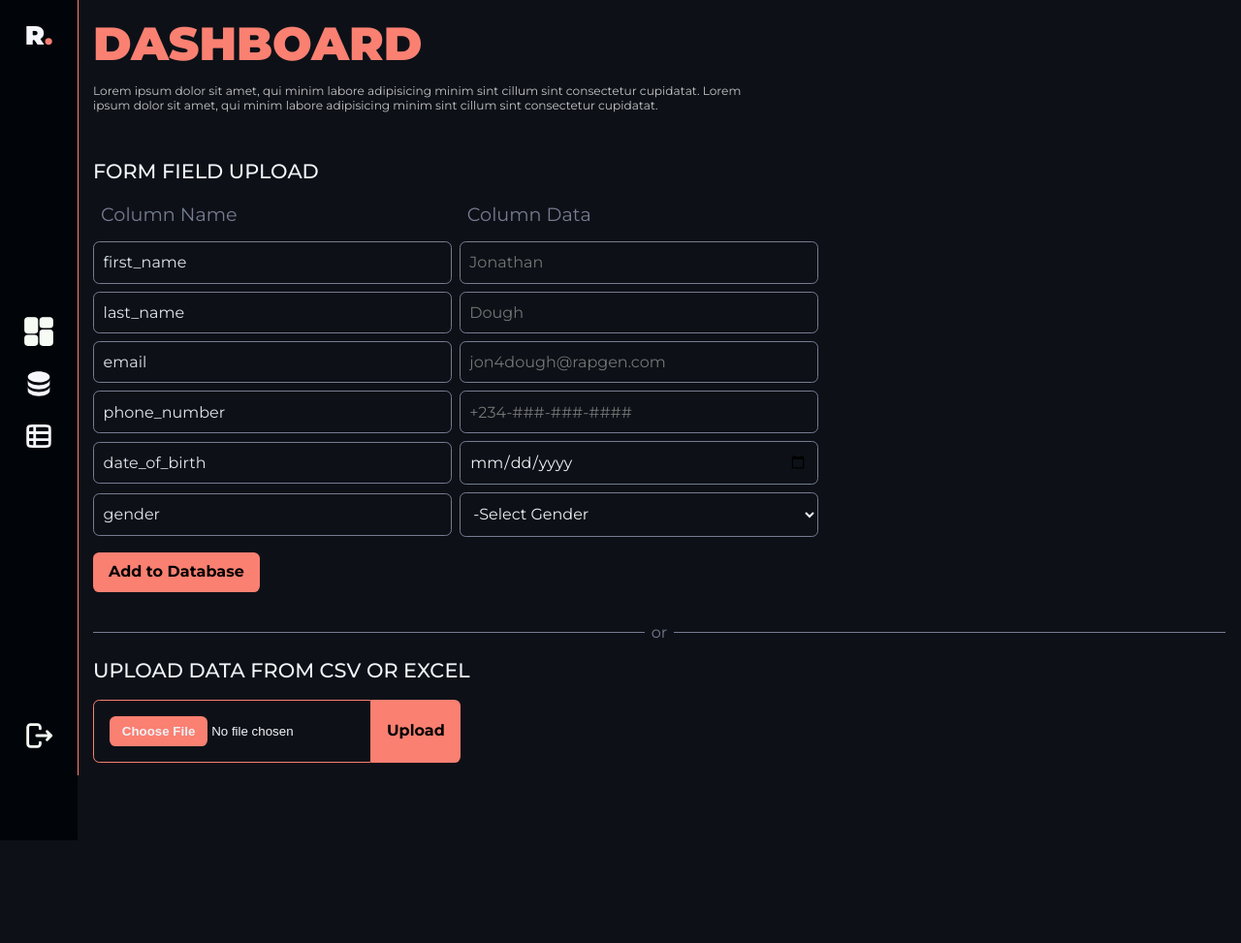
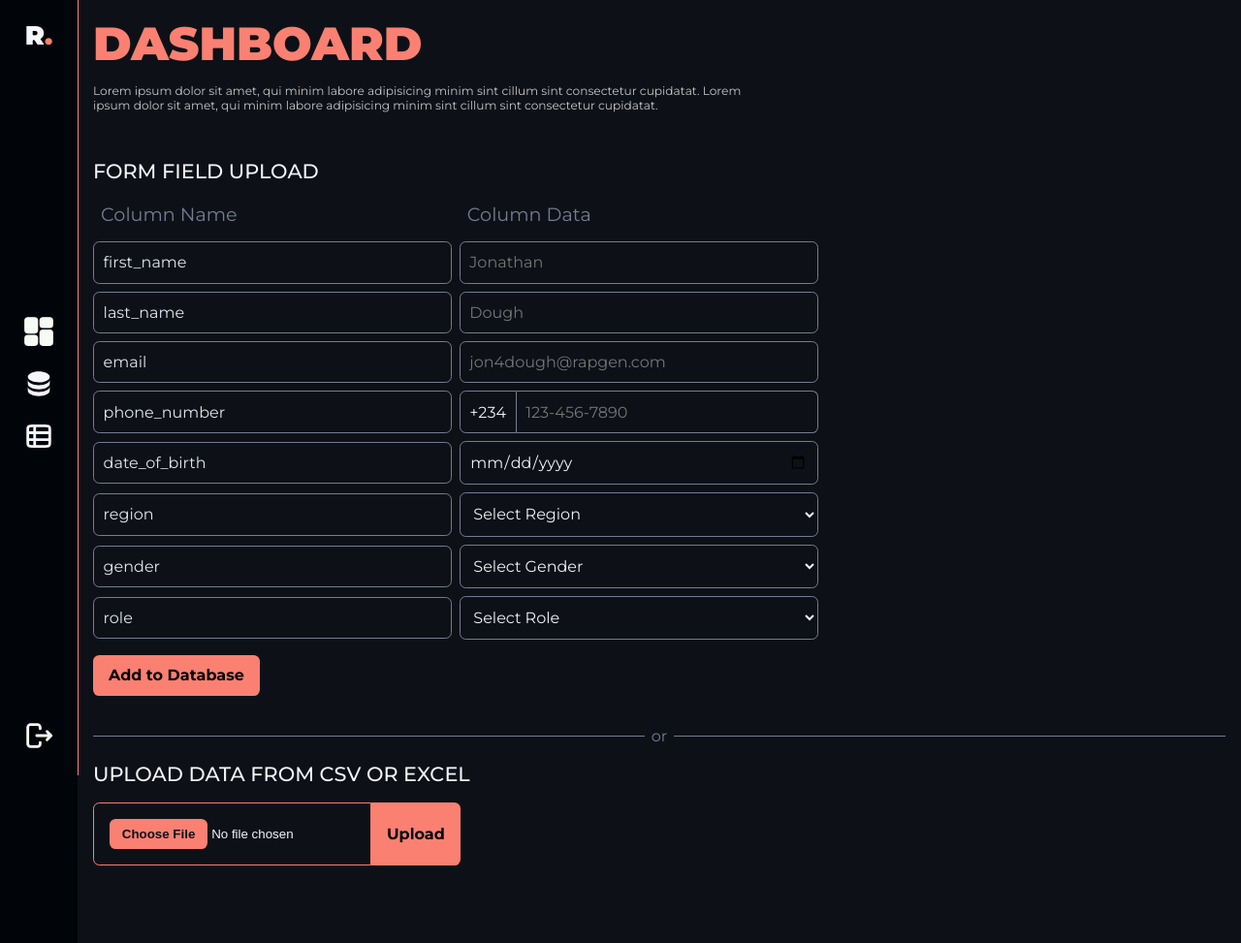
Before and after one commit to SurbD/RapgenDBMS, a Flask app: page / in a window 1280 px wide. Shown: the whole page at 97% size. Before the commit the page ends 867 px from the top, so only its background shows below. Run offline with Flask 3, Linux system fonts and the light colour scheme; a user stored in the database is signed in; tables that the repository leaves empty hold one stand-in row (values such as "Sample post").

Commit message:
Added Form Vaidation for Dashboard and upload form api to add data to the database

```diff
--- a/app/static/home_page.css
+++ b/app/static/home_page.css
@@ -60,7 +60,6 @@
 }
 
 .dashboard-icon-svg svg {
-    /* fill: var(--accent); */
     width: 34px;
     height: 34px;
     transition: all 0.3s ease 0s;
@@ -117,8 +116,8 @@
 
 
 .file-input::-webkit-file-upload-button {
-    color: var(--gray200);
-    font-weight: 700;
+    color: var(--deep-gray);
+    font-weight: 800;
     padding: 0.5rem 0.8rem;
     border: none;
     background-color: var(--accent);
@@ -230,6 +229,41 @@
 }
 
 .invalid-file-form {
-    outline: 1px solid red;
+    /* outline: 1px solid red; */
+    /* border: none; */
+    outline: none;
     border: 1px solid red;
 }
+
+.phone-input-fields {
+    display: flex;
+    width: 100%;
+}
+
+.phone-input-fields .number-code {
+    display: flex;
+    /* background-color: var(--accent); */
+    padding: 0.6rem;
+    align-items: center;
+    border: 1px solid var(--gray400);
+    border-radius: var(--bdrad) 0 0 var(--bdrad);
+
+    /* font-weight: bold; */
+    color: var(--gray200);
+}
+
+.phone-input-fields .file-input-field {
+    width: 100%;
+    border-radius: 0 var(--bdrad) var(--bdrad) 0;
+    outline: none;
+    /* border: 2px solid var(--gray200); */
+    border-left: none;
+}
+
+.phone-input-fields .file-input-field:focus{
+    border-color: var(--gray200);
+    border-left: none;
+}
+.phone-input-fields .invalid-file-form:focus {
+    border-color: red;
+}
--- a/app/static/js/main.js
+++ b/app/static/js/main.js
@@ -87,16 +87,16 @@ function uploadFile() {
     }
 }
 
-function sendFormData() {
-    console.log('clicked Submit')
-    const form_data = document.forms['database-upload-form']
-    const data = {
-        first_name: form_data['firstName'].value,
-        last_name: form_data['lastName'].value,
-        email: form_data['email'].value,
-        phone_number: form_data['phoneNumber'].value,
-        date_of_birth: form_data['dateOfBirth'].value,
-        gender: form_data['gender'].value
-    }
-    console.log(data);
-}
+// function sendFormData() {
+//     console.log('clicked Submit')
+//     const form_data = document.forms['database-upload-form']
+//     const data = {
+//         first_name: form_data['firstName'].value,
+//         last_name: form_data['lastName'].value,
+//         email: form_data['email'].value,
+//         phone_number: form_data['phoneNumber'].value,
+//         date_of_birth: form_data['dateOfBirth'].value,
+//         gender: form_data['gender'].value
+//     }
+//     console.log(data);
+// }
--- a/app/static/js/validate.js
+++ b/app/static/js/validate.js
@@ -1,11 +1,15 @@
-const form = document.forms['database-upload-form'];
-const email = form['email'];
-const dateOfBirth = form['dateOfBirth'];
-const phoneNumber = form['phoneNumber'];
-const lastName = form['lastName'];
-const firstName = form['firstName'];
+const form = document.forms["database-upload-form"];
+const email = form["email"];
+const dateOfBirth = form["dateOfBirth"];
+const phoneNumber = form["phoneNumber"];
+const lastName = form["lastName"];
+const firstName = form["firstName"];
+const role = form["role"];
+const region = form["region"];
+const gender = form["gender"];
 
-const emailRegExp = /^([a-zA-Z0-9_\-\.]+)@([a-zA-Z0-9_\-\.]+)\.([a-zA-Z]{2,5})$/;
+const emailRegExp =
+  /^([a-zA-Z0-9_\-\.]+)@([a-zA-Z0-9_\-\.]+)\.([a-zA-Z]{2,5})$/;
 const nameRegExp = /^([a-zA-Z])([a-zA-Z])/;
 const numberRegExp = /^[789]\d+$/;
 
@@ -16,45 +20,82 @@ let lastNameValid;
 let dateOfBirthValid;
 let phoneNumberValid;
 
+let emailValue;
+let validEmail = null;
+
+function formToDatabase() {
+  if (email.value === "" || email.value == false) {
+    emailValue = null;
+  } else {
+    emailValue = email.value.toLowerCase();
+  }
+
+  const formData = {
+    first_name: firstName.value.toLowerCase(),
+    last_name: lastName.value.toLowerCase(),
+    email: emailValue,
+    gender: gender.value,
+    date_of_birth: dateOfBirth.value,
+    phone_number: `+234${phoneNumber.value}`,
+    role: role.value,
+    region: region.value,
+  };
+
+  const promise = axios.post("/upload-form", formData);
+  const resPromise = promise.then((response) => response.data);
+
+  return resPromise;
+}
+
 // This determines what happens when a user tries to submit th form
 form.addEventListener("submit", () => {
   event.preventDefault();
 
   // const formValid = null; // call function that will check form validity
   if (checkFormValid()) {
-        axios.post('/upload-form', {
-            email: email.value,
-            firstName: firstName.value
+    console.log("Form is valid you can now submit.");
+    formToDatabase()
+      .then((data) => {
+        const responds = data.status;
+        console.log(`From formToDatabase function --> status:${responds}`);
       })
-        console.log("Form is valid you can now submit.");
-    }
-    else {
+      .catch((err) => console.log(err));
+  } else {
     console.log("Invalid Form inputs please check for and try again");
   }
-})
+});
 
 email.addEventListener("input", () => {
   const isValid = email.value.length == 0 || emailRegExp.test(email.value);
 
   if (isValid) {
     console.log("Valid email format");
+    if (email.value.length != 0) {
+      emailValidator()
+        .then((data) => {
+          validEmail = data.exists;
+          console.log("Email Valid");
+        })
+        .catch((err) => console.log(err));
+    }
     emailValid = true;
     email.classList.remove("invalid-file-form");
-    }
-    else {
+  } else {
     email.classList.add("invalid-file-form");
     console.log("Invalid email format");
     emailValid = false;
   }
-})
+});
 
 dateOfBirth.addEventListener("input", () => {
   // Checks if year is less then or is equal to current year
   console.log(dateOfBirth.value);
-})
+});
 
 phoneNumber.addEventListener("input", () => {
-    const isValid = phoneNumber.value.length == 0 || (numberRegExp.test(phoneNumber.value) && phoneNumber.value.length == 10);
+  const isValid =
+    phoneNumber.value.length == 0 ||
+    (numberRegExp.test(phoneNumber.value) && phoneNumber.value.length == 10);
   // Checks if phone number matches any of the formats given
 
   if (isValid) {
@@ -65,62 +106,66 @@ phoneNumber.addEventListener("input", () => {
     phoneNumberValid = false;
     phoneNumber.classList.add("invalid-file-form");
   }
-})
+});
 
 firstName.addEventListener("input", () => {
-    const isValid = firstName.value.length == 0 || (nameRegExp.test(firstName.value) && firstName.value.length >= 3);
+  const isValid =
+    firstName.value.length == 0 ||
+    (nameRegExp.test(firstName.value) && firstName.value.length >= 3);
 
   if (isValid) {
     firstNameValid = true;
     firstName.classList.remove("invalid-file-form");
-    }
-    else {
+  } else {
     firstNameValid = false;
     firstName.classList.add("invalid-file-form");
   }
-})
+});
 
 lastName.addEventListener("input", () => {
-    const isValid = lastName.value.length == 0 || (nameRegExp.test(lastName.value) && lastName.value.length >= 3);
+  const isValid =
+    lastName.value.length == 0 ||
+    (nameRegExp.test(lastName.value) && lastName.value.length >= 3);
 
   if (isValid) {
     lastNameValid = true;
     lastName.classList.remove("invalid-file-form");
-    }
-    else {
+  } else {
     lastName.classList.add("invalid-file-form");
     lastNameValid = false;
   }
-})
+});
 
 function emailValidator() {
   const data = {
+    first_name: firstName.value,
     email: email.value,
-    }
-    const promise = axios.post('/validate-email', data);
+  };
+  const promise = axios.post("/validate-email", data);
   const dataPromise = promise.then((response) => response.data);
-    console.log("sending email valid")
+  console.log("sending email valid");
 
   return dataPromise;
 }
 
 function checkFormValid() {
-    const formValid = emailValid && lastNameValid && firstNameValid && phoneNumberValid; // others later added
-    let validEmail = null;
+  const formValid =
+    emailValid && lastNameValid && firstNameValid && phoneNumberValid; // others later added
+  // let validEmail = null;
   let isValid = false;
-    console.log("in form valid checker")
+  console.log("in form valid checker");
 
-    if (email.value.length != 0) {
-        emailValidator()
-            .then(data => {
-                validEmail = data.exists;
-                console.log(validEmail);
-                console.log("Email Valid")
-            })
-            .catch(err => console.log(err));
-    }
+  // if (email.value.length != 0) {
+  //   emailValidator()
+  //     .then((data) => {
+  //       validEmail = data.exists;
+  //       console.log(validEmail);
+  //       console.log("Email Valid");
+  //     })
+  //     .catch((err) => console.log(err));
+  // }
 
-    if (formValid && (validEmail == null || validEmail == true)) {
+  if (formValid && (validEmail == null || validEmail == false)) {
     isValid = true;
   }
 
--- a/app/templates/index.html
+++ b/app/templates/index.html
@@ -55,42 +55,41 @@
                         </div>
                         <div class="file-input-group">
                             <label class="file-input-label" for="phoneNumber">phone_number</label>
-                            <input name="phoneNumber" class="file-input-field" id="phoneNumber" placeholder="+234-###-###-####" type="text" required>
-                                <!-- Check if input is valid -->
+                            <!-- <input name="phoneNumber" class="file-input-field" id="phoneNumber" placeholder="+234-###-###-####" type="text" required> -->
+                            <div class="phone-input-fields">
+                                <span class="number-code">+234</span>
+                                <input name="phoneNumber" class="file-input-field" id="phoneNumber" placeholder="123-456-7890" required>
+                            </div>
                         </div>
                         <div class="file-input-group">
                             <label class="file-input-label" for="dateOfBirth">date_of_birth</label>
                             <input name="dateOfBirth" class="file-input-field" id="dateOfBirth" type="date">
-                                <!-- Check if input is valid -->
                         </div>
-                        <!-- <div class="file-input-group"> -->
-                        <!--     <label class="file-input-label" for="region">region</label> -->
-                        <!--     <input class="file-input-field" id="region" type="text"> -->
-                        <!--         <!-- Check if input is valid -->
-                        <!-- </div> -->
+                        <div class="file-input-group">
+                            <label class="file-input-label" for="region">region</label>
+                            <select id="region" class="file-input-field" name="region" required>
+                                <option value="">Select Region</option>
+                                <option value="Epe">Epe</option>
+                                <option value="Mainland">Mainland</option>
+                            </select>
+                        </div>
                         <div class="file-input-group">
                             <label class="file-input-label" for="gender">gender</label>
                             <select id="gender" class="file-input-field" name="gender" required>
-                                <option value="">-Select Gender</option>
+                                <option value="">Select Gender</option>
                                 <option value="Male">Male</option>
                                 <option value="Female">Female</option>
                             </select>
                         </div>
-                        <!-- <div class="file-input-group"> -->
-                        <!--     <label class="file-input-label" for="occupation">occupation</label> -->
-                        <!--     <input class="file-input-field" id="occupation" type="text"> -->
-                        <!-- </div> -->
-                        <!-- <div class="file-input-group"> -->
-                        <!--     <label class="file-input-label" for="marital_status">marital_status</label> -->
-                        <!--     <select id="marital_status" class="file-input-field" name="marital_status"> -->
-                        <!--         <option value="">-Select marital status</option> -->
-                        <!--         <option value="Single">Single</option> -->
-                        <!--         <option value="Married">Married</option> -->
-                                <!-- <option value="Widowed">Widowed</option> -->
-                                <!-- <option value="Seperated">Seperated</option> -->
-                                <!-- <option value="Divorced">Divorced</option> -->
-                        <!--     </select> -->
-                        <!-- </div> -->
+                        <div class="file-input-group">
+                            <label class="file-input-label" for="role">role</label>
+                            <select id="role" class="file-input-field" name="role" required>
+                                <option value="">Select Role</option>
+                                <option value="visitor">Visitor</option>
+                                <option value="member">Member</option>
+                                <option value="stakeholder">Stake Holder</option>
+                            </select>
+                        </div>
                     </div>
                     <input type="submit" value="Add to Database" class="submit-btn mg-tp">
                 </form>
--- a/run.py
+++ b/run.py
@@ -16,4 +16,4 @@ def make_shell_context():
     return {'db': db, 'User': User, 'db_conn': db_conn}
 
 if __name__ == "__main__":
-    app.run(debug=True, port='4000')
+    app.run(debug=True, port='4000', host='0.0.0.0')
```
Also changed, not shown: app/api/routes.py (+24 -6 lines), app/init_db.py (+42 -26 lines). Lines whose indentation alone changed are shown as unchanged.
